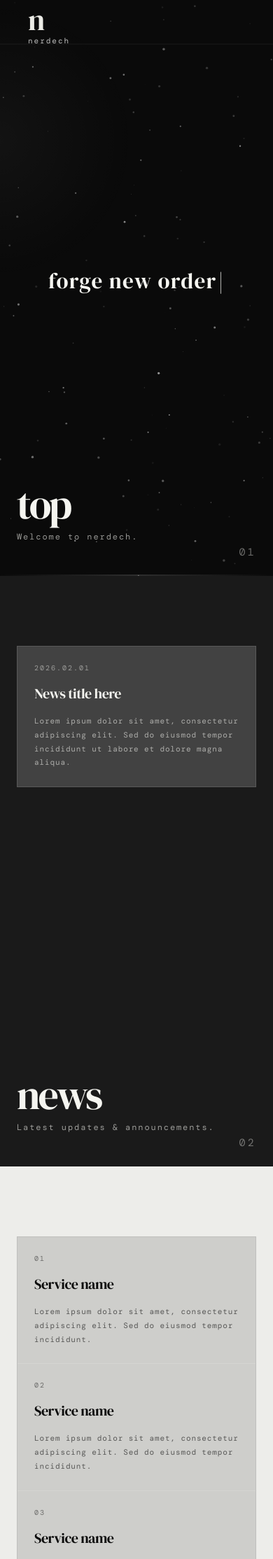
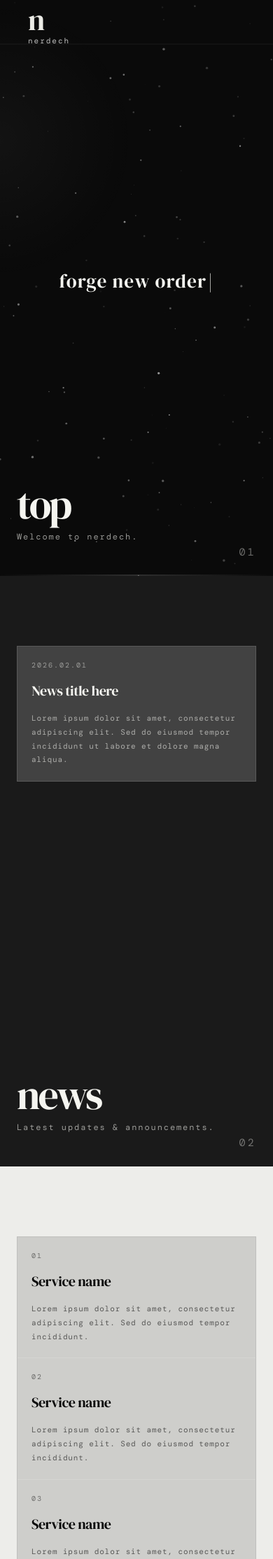
Before and after one commit to nerdech-sf/website, a PHP site: page / in a window 390 px wide. Shown: the part 21-2249 px from the top of the page at 70% size. Run offline with PHP 8.4, Linux system fonts and the light colour scheme; some web fonts are replaced.

Commit message:
Refactor CSS styles for improved layout and responsiveness

```diff
--- a/style.css
+++ b/style.css
@@ -16,13 +16,14 @@
     --font-mono:    'DM Mono', 'Courier New', monospace;
 }
 
-html { scroll-behavior: smooth; }
+html { scroll-behavior: smooth; overflow-x: hidden; }
 
 body {
     font-family: var(--font-mono);
     background-color: var(--black);
     color: var(--white);
     overflow-x: hidden;
+    max-width: 100vw;
 }
 
 .header {
@@ -120,7 +121,7 @@ body {
     position: absolute;
     bottom: 64px;
     left: 60px;
-    right: 200px;
+    right: 60px;
     display: flex;
     flex-direction: column;
     gap: 12px;
@@ -181,6 +182,7 @@ body {
     color: var(--white);
     height: auto;
     min-height: 100vh;
+    overflow: hidden;
 }
 
 .section--services {
@@ -188,6 +190,7 @@ body {
     color: var(--black);
     height: auto;
     min-height: 100vh;
+    overflow: hidden;
 }
 
 .section--about {
@@ -195,13 +198,16 @@ body {
     color: var(--black);
     height: auto;
     min-height: 100vh;
+    overflow: hidden;
 }
 
 /* =====================
    CARDS
 ===================== */
 .cards-wrapper {
-    padding: 140px 60px 200px;
+    padding: 140px 60px 200px 60px;
+    box-sizing: border-box;
+    width: 100%;
 }
 
 .cards {
@@ -437,6 +443,11 @@ a.footer__value:hover { color: var(--gray-4); }
         display: none;
     }
 
+    .section {
+        width: 100vw;
+        max-width: 100vw;
+    }
+
     .section__content {
         left: 24px;
         right: 24px;
@@ -453,20 +464,30 @@ a.footer__value:hover { color: var(--gray-4); }
     }
 
     .typewriter {
-        font-size: clamp(28px, 8vw, 48px);
-        width: 85%;
+        font-size: clamp(24px, 7vw, 40px);
+        width: 80%;
+        left: 50%;
+        transform: translate(-50%, -50%);
     }
 
     .cards-wrapper {
-        padding: 100px 24px 180px;
+        padding: 100px 24px 160px;
+        width: 100%;
+        box-sizing: border-box;
     }
 
-    .cards {
+    .cards,
+    .cards--1,
+    .cards--dark {
         grid-template-columns: 1fr !important;
+        width: 100%;
+        box-sizing: border-box;
     }
 
     .card {
-        padding: 24px;
+        padding: 20px;
+        width: 100%;
+        box-sizing: border-box;
     }
 
     .footer__inner {
```
